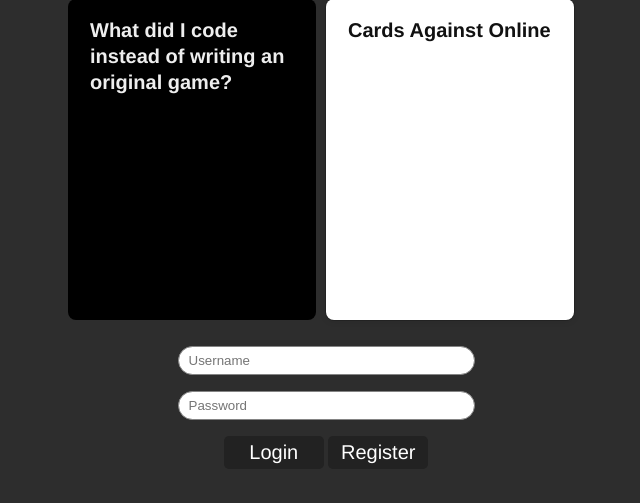
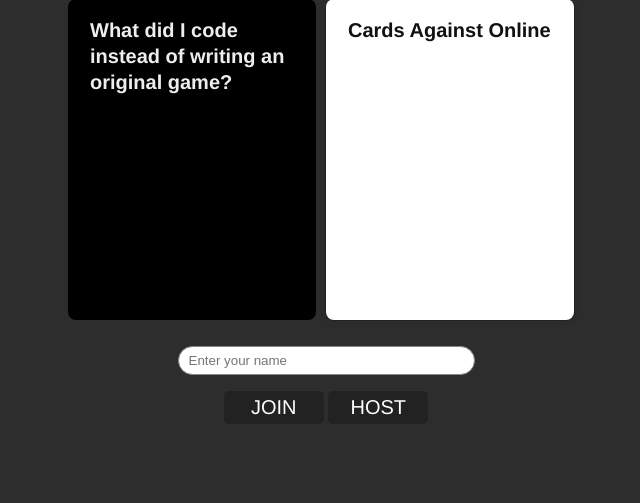
Before and after one commit to grimpunch/CardsAgainstOnline, a Python web app: template templates/login.html in a window 1280 px wide. Shown: the part 94-597 px from the top of the page, without its empty margins (314-954 px from the left). Run offline with Jinja, Linux system fonts and the light colour scheme; the template is opened without the code that fills it, so the values that code supplies are empty.

Commit message:
Login page refactored for local play

```diff
--- a/handlers/handlers.py
+++ b/handlers/handlers.py
@@ -1,6 +1,5 @@
 import base64
 import uuid
-from bson.objectid import ObjectId
 import os
 import bcrypt
 import hashlib
@@ -9,7 +8,6 @@ import tornado.escape
 import tornado.gen
 import tornado.httpserver
 import logging
-import bson.json_util
 import json
 from urllib.parse import urlparse
 import time
--- a/static/login-page.js
+++ b/static/login-page.js
@@ -11,9 +11,9 @@
 //});
 
 $(document)
-.on('click', '#register-button', function(){
+.on('click', '#host-button', function(){
     var loginForm = $("#login-form");
-        loginForm.attr("action", "/register");
+        loginForm.attr("action", "/host");
 
 })
 .on('click', '#login-button', function(){
--- a/templates/login.html
+++ b/templates/login.html
@@ -17,14 +17,11 @@
 <div class="login-area" align="center">
     <form id="login-form" action="/action" method="POST">
         <p>
-            <input placeholder="Username" name="username" class="input-field" id="username-input" type="text" data-bind="username"/>
+            <input placeholder="Enter your name" name="username" class="input-field" id="username-input" type="text" data-bind="username"/>
         </p>
         <p>
-            <input placeholder="Password" name="password" class="input-field" id="password-input" type="password" data-bind="password"/>
-        </p>
-        <p>
-            <button type=submit id="login-button" value="login" class="button">Login</button>
-            <button type=submit id="register-button" value="register" class="button">Register</button>
+            <button type=submit id="login-button" value="login" class="button">JOIN</button>
+            <button type=submit id="host-button" value="login" class="button">HOST</button>
         </p>
 
     </form>
```
